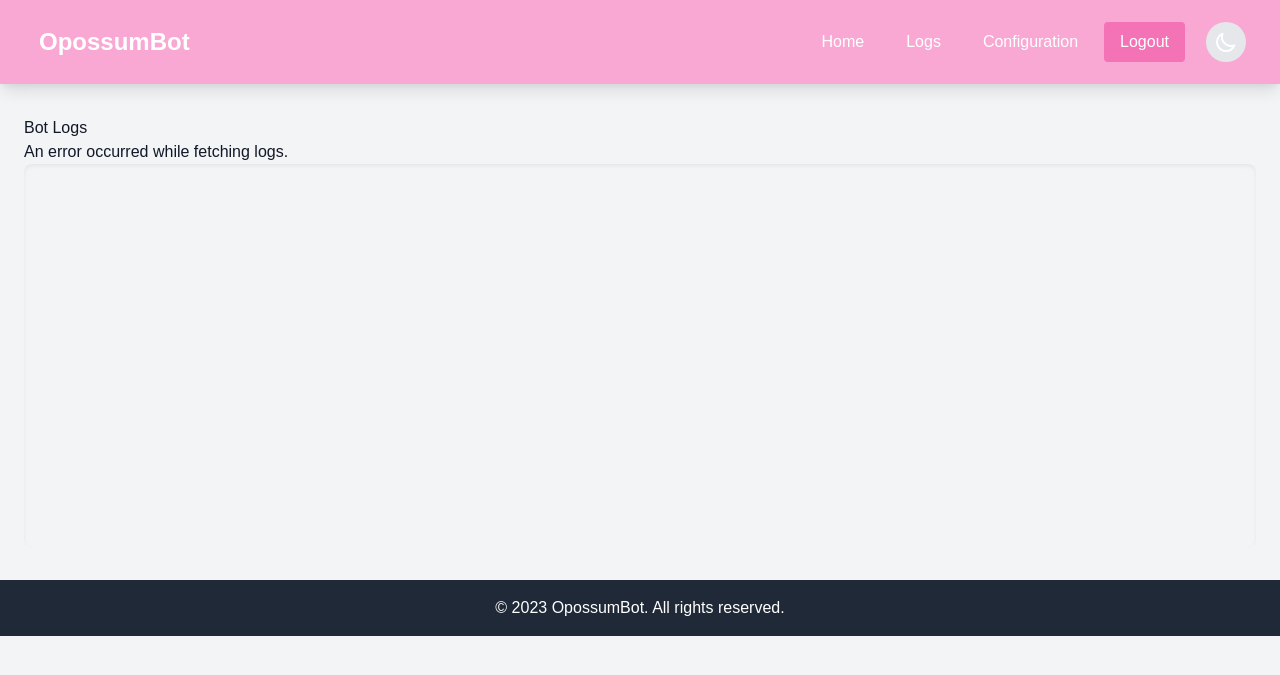
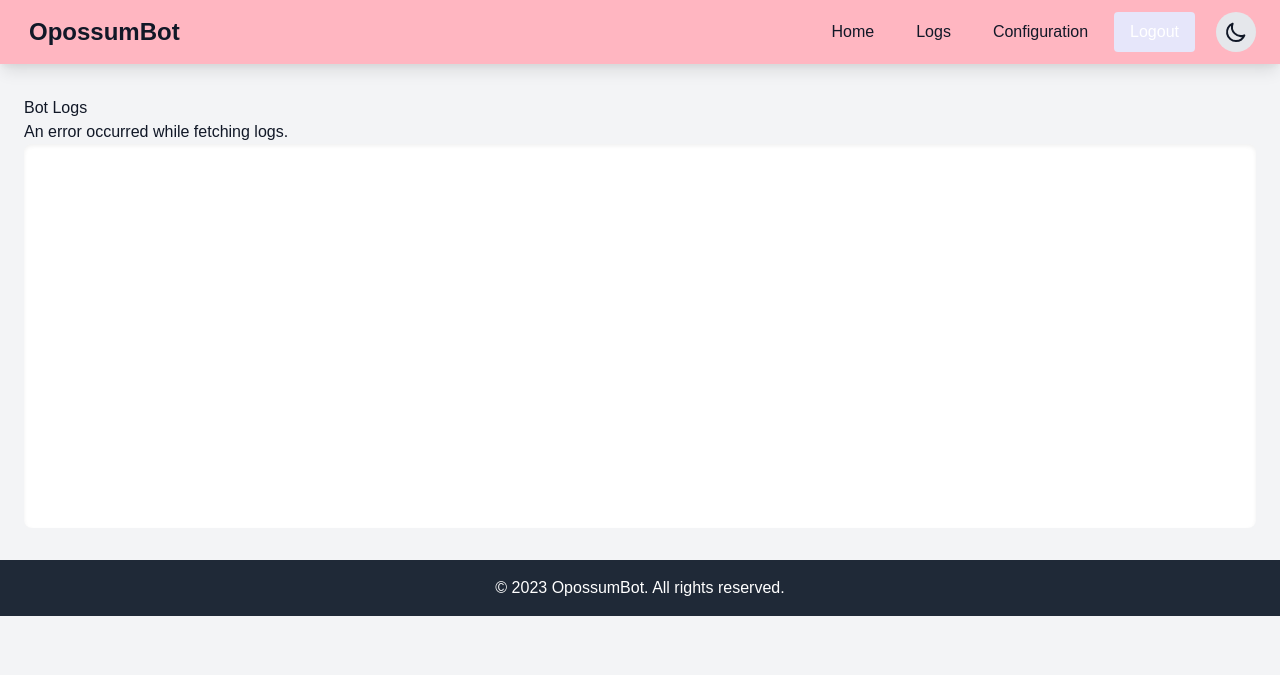
Before and after one commit to GraysLawson/opossum, a Flask app: page /logs in a window 1280 px wide. Shown: the top 675 px of the page. Run offline with Flask 3, Linux system fonts and the light colour scheme; a user stored in the database is signed in; data that the repository does not hold is empty; parts of the project's set-up code (start-up, migrations or seed data) failed here and were passed over.

Commit message:
modified:   bot/events.py 	modified:   website/static/styles.css 	modified:   website/templates/base.html 	modified:   website/templates/logs.html

```diff
--- a/website/static/styles.css
+++ b/website/static/styles.css
@@ -1,11 +1,60 @@
+:root {
+    --pastel-pink-light: #FFB6C1;
+    --pastel-pink-dark: #D687B1;
+    --pastel-purple-light: #E6E6FA;
+    --pastel-purple-dark: #B19CD9;
+}
+
 body {
     font-family: Arial, sans-serif;
     margin: 0;
     padding: 0;
-    transition: color 0.2s ease-in-out;
+    transition: color 0.2s ease-in-out, background-color 0.2s ease-in-out;
 }
 
-header, footer {
+header {
+    background-color: var(--pastel-pink-light);
+    color: #333;
+}
+
+.dark header {
+    background-color: var(--pastel-pink-dark);
+    color: #fff;
+}
+
+nav a:hover {
+    color: var(--pastel-purple-light);
+}
+
+.dark nav a:hover {
+    color: var(--pastel-purple-dark);
+}
+
+.bg-pink-300 {
+    background-color: var(--pastel-pink-light);
+}
+
+.dark .bg-pink-600 {
+    background-color: var(--pastel-pink-dark);
+}
+
+.bg-pink-400 {
+    background-color: var(--pastel-purple-light);
+}
+
+.dark .bg-pink-400 {
+    background-color: var(--pastel-purple-dark);
+}
+
+.hover\:bg-pink-500:hover {
+    background-color: var(--pastel-pink-light);
+}
+
+.dark .hover\:bg-pink-500:hover {
+    background-color: var(--pastel-pink-dark);
+}
+
+footer {
     padding: 10px;
 }
 
@@ -59,26 +108,51 @@
     background-color: #3182ce;
 }
 
+.dark .bg-pink-300 {
+    background-color: #9b2c2c;
+}
+
 .dark .bg-pink-400 {
-    background-color: #9b2c2c;
+    background-color: #f56fa1;
 }
 
 .dark .hover\:bg-pink-500:hover {
     background-color: #742a2a;
 }
 
-/* Log styles */
-.dark #log-container {
-    border: 1px solid #4a5568;
+.dark .bg-pink-500 {
+    background-color: #f56fa1;
 }
 
-.dark #log-content {
+/* Log styles */
+#log-container {
+    background-color: #ffffff;
+    color: #333333;
+    transition: background-color 0.2s ease-in-out, color 0.2s ease-in-out;
+}
+
+.dark #log-container {
+    background-color: #1a202c;
     color: #e2e8f0;
 }
 
-/* Scrollbar styles for dark mode */
-.dark #log-container::-webkit-scrollbar {
+#log-content {
+    color: inherit;
+}
+
+/* Scrollbar styles */
+#log-container::-webkit-scrollbar {
     width: 12px;
+}
+
+#log-container::-webkit-scrollbar-track {
+    background: #f1f1f1;
+}
+
+#log-container::-webkit-scrollbar-thumb {
+    background-color: #888;
+    border-radius: 6px;
+    border: 3px solid #f1f1f1;
 }
 
 .dark #log-container::-webkit-scrollbar-track {
@@ -87,6 +161,5 @@
 
 .dark #log-container::-webkit-scrollbar-thumb {
     background-color: #4a5568;
-    border-radius: 6px;
     border: 3px solid #2d3748;
 }
--- a/website/templates/base.html
+++ b/website/templates/base.html
@@ -22,17 +22,17 @@
     </script>
 </head>
 <body class="bg-gray-100 dark:bg-gray-900 text-gray-900 dark:text-gray-100 transition-colors duration-200">
-    <header class="bg-pink-300 dark:bg-pink-600 text-white shadow-lg">
+    <header class="bg-pink-300 dark:bg-pink-600 text-gray-900 dark:text-white shadow-lg">
         <nav class="container mx-auto px-6 py-3 flex justify-between items-center">
             <a href="{{ url_for('index') }}" class="text-2xl font-bold">OpossumBot</a>
             <div class="flex items-center">
-                <a href="{{ url_for('index') }}" class="px-4 py-2 hover:text-pink-100">Home</a>
+                <a href="{{ url_for('index') }}" class="px-4 py-2 hover:text-purple-300 dark:hover:text-purple-400">Home</a>
                 {% if current_user.is_authenticated %}
-                    <a href="{{ url_for('logs.logs') }}" class="px-4 py-2 hover:text-pink-100">Logs</a>
-                    <a href="{{ url_for('config.config') }}" class="px-4 py-2 hover:text-pink-100">Configuration</a>
-                    <a href="{{ url_for('auth.logout') }}" class="px-4 py-2 bg-pink-400 rounded hover:bg-pink-500">Logout</a>
+                    <a href="{{ url_for('logs.logs') }}" class="px-4 py-2 hover:text-purple-300 dark:hover:text-purple-400">Logs</a>
+                    <a href="{{ url_for('config.config') }}" class="px-4 py-2 hover:text-purple-300 dark:hover:text-purple-400">Configuration</a>
+                    <a href="{{ url_for('auth.logout') }}" class="px-4 py-2 bg-pink-400 dark:bg-pink-600 text-white rounded hover:bg-pink-500 dark:hover:bg-pink-700">Logout</a>
                 {% else %}
-                    <a href="{{ url_for('auth.login') }}" class="px-4 py-2 bg-pink-400 rounded hover:bg-pink-500">Login</a>
+                    <a href="{{ url_for('auth.login') }}" class="px-4 py-2 bg-pink-400 dark:bg-pink-600 text-white rounded hover:bg-pink-500 dark:hover:bg-pink-700">Login</a>
                 {% endif %}
                 <button onclick="toggleTheme()" class="ml-4 p-2 rounded-full bg-gray-200 dark:bg-gray-700">
                     <svg xmlns="http://www.w3.org/2000/svg" class="h-6 w-6" fill="none" viewBox="0 0 24 24" stroke="currentColor">
@@ -43,7 +43,7 @@
         </nav>
     </header>
     {% if current_user.is_authenticated and request.endpoint and request.endpoint.startswith('config.') %}
-    <div class="bg-gray-200 dark:bg-gray-800 py-2">
+    <div class="bg-purple-100 dark:bg-purple-800 py-2">
         <div class="container mx-auto px-6 flex space-x-4">
             <a href="{{ url_for('config.config_tokens') }}" class="text-sm px-3 py-1 bg-pink-400 dark:bg-pink-600 text-white rounded hover:bg-pink-500 dark:hover:bg-pink-700">Tokens/API Keys</a>
             <a href="{{ url_for('config.config_channels') }}" class="text-sm px-3 py-1 bg-pink-400 dark:bg-pink-600 text-white rounded hover:bg-pink-500 dark:hover:bg-pink-700">Active Channels</a>
--- a/website/templates/logs.html
+++ b/website/templates/logs.html
@@ -5,7 +5,7 @@
 {% if error %}
     <p class="error">{{ error }}</p>
 {% endif %}
-<div id="log-container" class="bg-gray-100 dark:bg-gray-800 p-4 rounded-lg shadow-inner h-96 overflow-y-auto">
+<div id="log-container" class="bg-white dark:bg-gray-800 p-4 rounded-lg shadow-inner h-96 overflow-y-auto">
     <pre id="log-content" class="text-sm text-gray-900 dark:text-gray-100 font-mono"></pre>
 </div>
 
```
Also changed, not shown: bot/events.py (+4 -3 lines).
